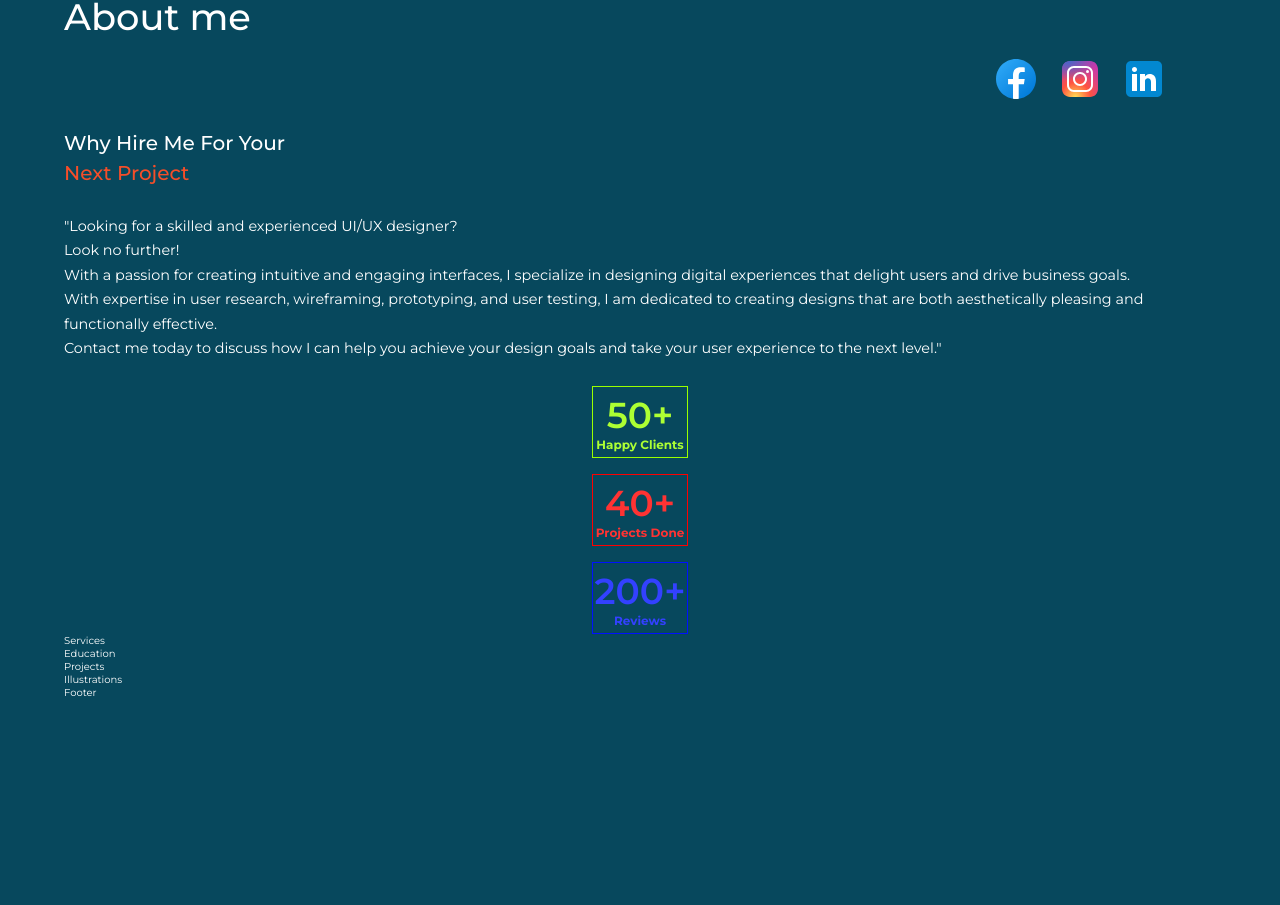
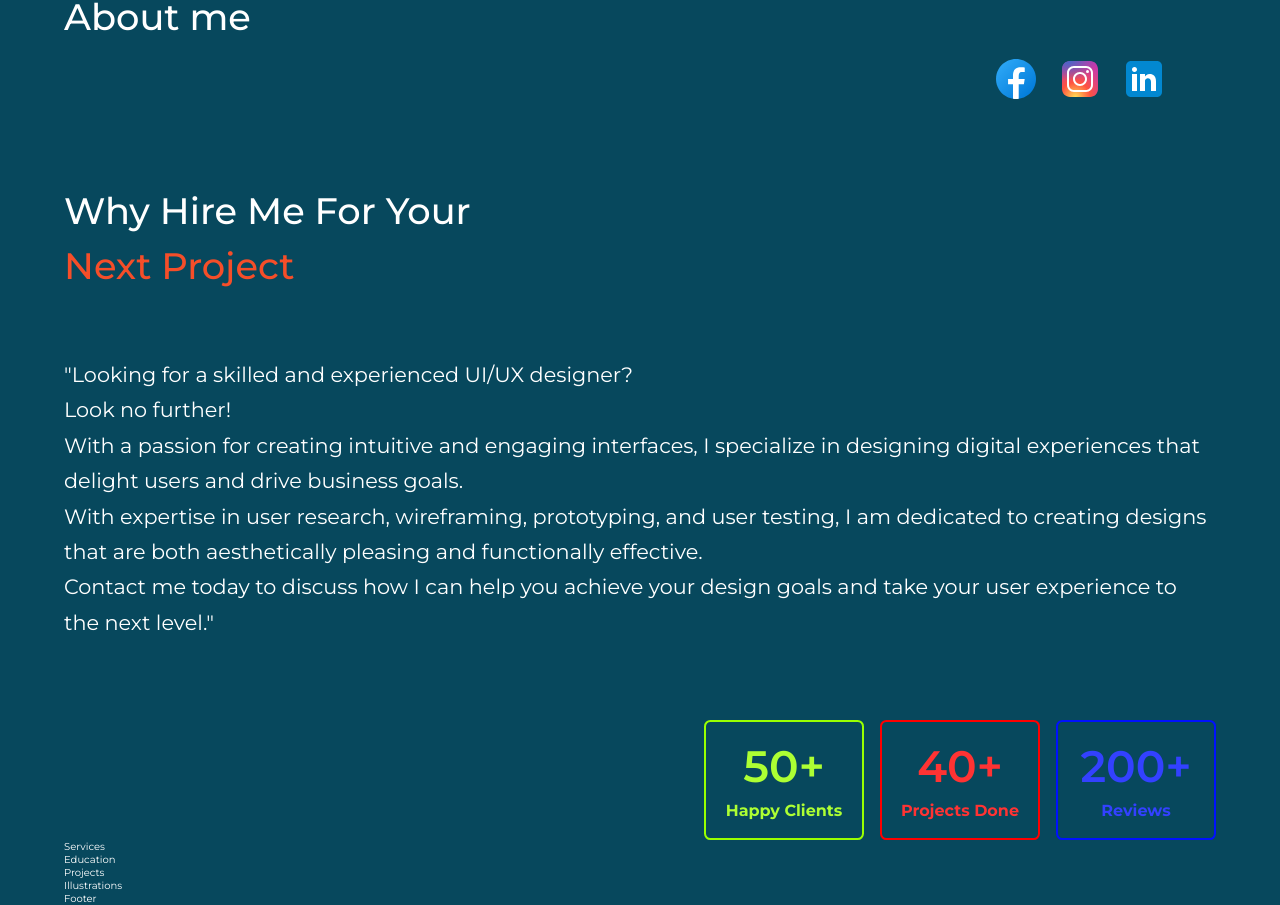
Before and after one commit to bojan09/denkovski-portfolio, a React (Vite) app: page / in a window 1280 px wide. Shown: the part 917-1822 px from the top of the page. Before the commit the page ends 1616 px from the top, so only its background shows below. Built offline with nearby package versions, Linux system fonts and the light colour scheme.

Commit message:
HireMe minimal fixes

```diff
--- a/src/pages/HireMe/HireMe.css
+++ b/src/pages/HireMe/HireMe.css
@@ -47,16 +47,73 @@
 
 
 .happy-clients_box {
-    border: 1px solid hsl(84, 100%, 50%);
+    border: 2px solid hsl(84, 100%, 50%);
+    border-radius: .4rem;
     color: hsl(84, 100%, 60%);
+
 }
 
+.happy-clients_box:hover {
+    border: 2px solid hsl(85, 100%, 40%);
+    color: hsl(85, 100%, 70%);
+}
+
+
 .projects-done_box {
-    border: 1px solid hsl(0, 100%, 50%);
+    border: 2px solid hsl(0, 100%, 50%);
+    border-radius: .4rem;
     color: hsl(0, 100%, 60%);
 }
 
+.projects-done_box:hover {
+    border: 2px solid hsl(0, 100%, 40%);
+}
+
+
 .reviews_box {
-    border: 1px solid hsl(236, 100%, 50%);
+    border: 2px solid hsl(236, 100%, 50%);
+    border-radius: .4rem;
     color: hsl(236, 100%, 60%);
 }
+
+.reviews_box:hover {
+    border: 2px solid hsl(236, 100%, 40%);
+    color: hsl(236, 100%, 70%);
+}
+
+@media screen and (min-width:500px) {
+
+    .hire-me {
+        margin-top: 5rem;
+    }
+
+    .hire-me_heading {
+        font-size: clamp(2.3rem, 2.5vh, 5rem);
+    }
+
+    .hire-me_paragraph {
+        margin-top: 4rem;
+        font-size: clamp(1.3rem, 2.5vh, 5rem);
+    }
+
+    .hire-me_boxes {
+        flex-direction: row;
+        justify-content: flex-end;
+        margin-top: 5rem;
+    }
+
+    .hire-me_boxes>* {
+        width: 10rem;
+        height: 7.5rem;
+    }
+
+    .hire-me_boxes h1 {
+        font-size: clamp(1.2rem, 5.5vh, 5rem);
+        margin-bottom: .5rem;
+    }
+
+    .hire-me_boxes span {
+        font-size: clamp(1rem, 1.5vh, 3rem);
+    }
+
+}
```
